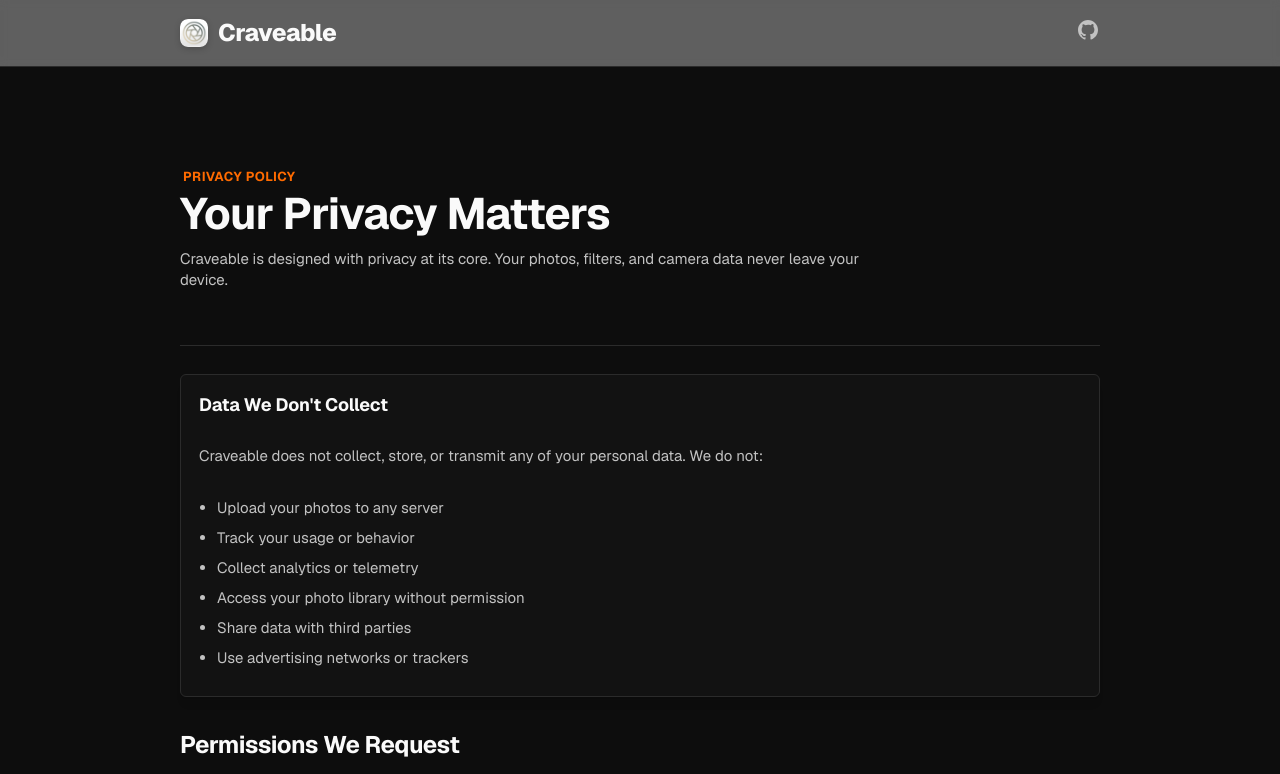
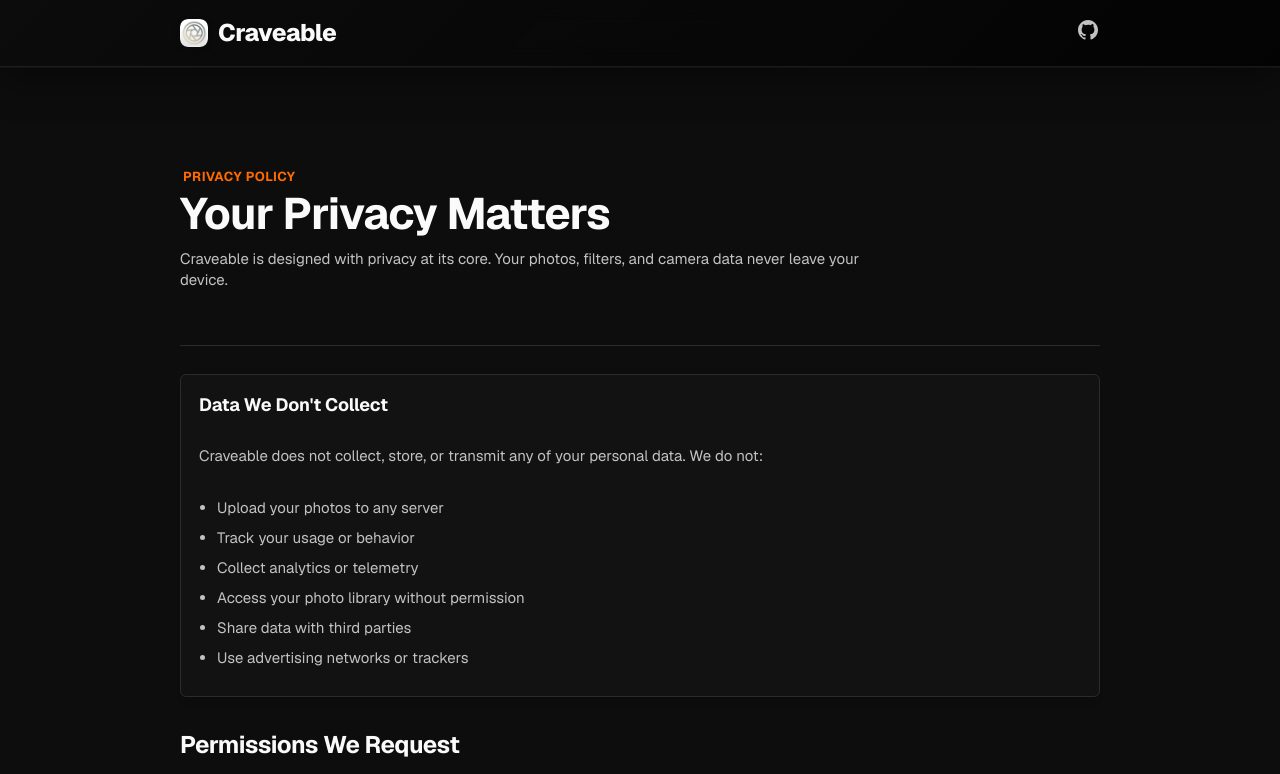
Before and after one commit to ronlu-o/craveableapp, a plain HTML site: page privacy.html in a window 1280 px wide. Shown: the top 774 px of the page. Drawn offline with nearby package versions, Linux system fonts and the dark colour scheme.

Commit message:
additional fix for privacy page

```diff
--- a/privacy.html
+++ b/privacy.html
@@ -65,6 +65,17 @@
       backdrop-filter: blur(5px);
       background: var(--token-490c8163-6119-48f4-a4f6-2848bc2c1f58);
       border-bottom: 1px solid var(--token-ec5340ae-6550-4602-9d99-b1711e50337e);
+    }
+
+    @media (prefers-color-scheme: dark) {
+      nav {
+        backdrop-filter: blur(12px) saturate(130%);
+        background: linear-gradient(135deg, rgba(12, 12, 12, 0.82), rgba(0, 0, 0, 0.7));
+        border-bottom-color: rgba(255, 255, 255, 0.08);
+        box-shadow:
+          0 1px 0 rgba(255, 255, 255, 0.04),
+          0 12px 40px rgba(0, 0, 0, 0.42);
+      }
     }
 
     .nav-inner {
```
